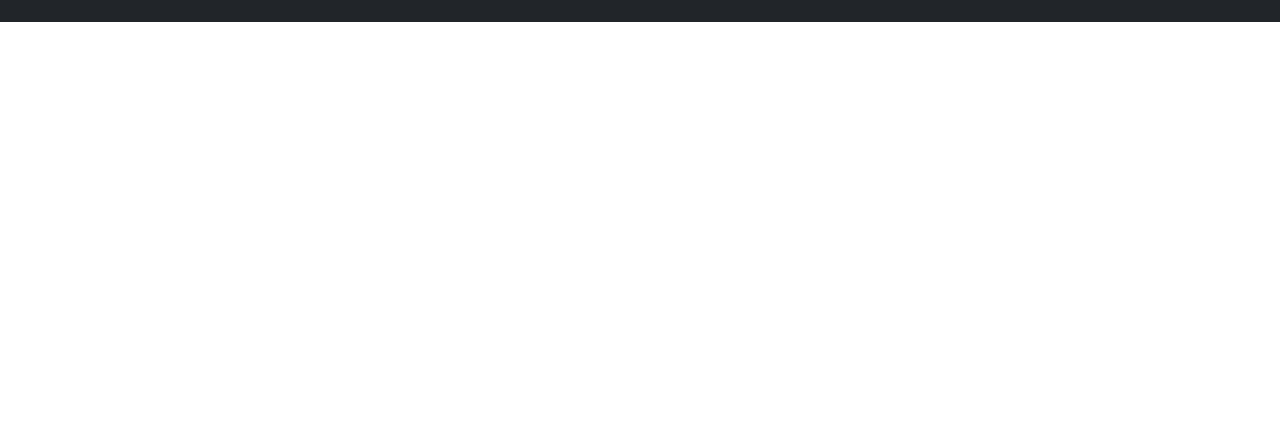
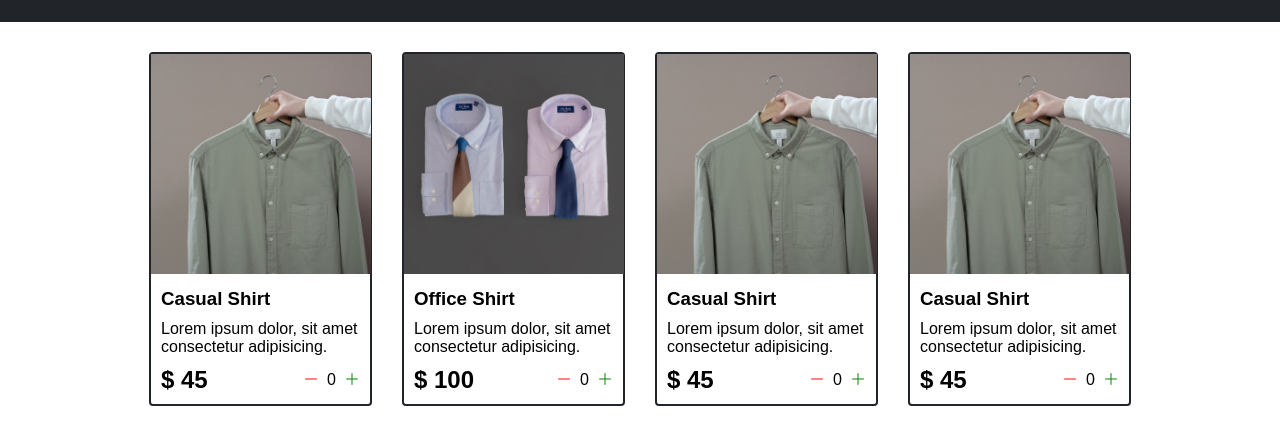
Before and after one commit to Solpooh/-, a plain HTML site: page index.html in a window 1280 px wide. Shown: the part 72-516 px from the top of the page. Drawn offline with nearby package versions, Linux system fonts and the light colour scheme.

Commit message:
[feat] 상품메뉴만들기(HTML, CSS)

```diff
--- a/index.html
+++ b/index.html
@@ -15,6 +15,69 @@
             <div class="cartAmount">0</div>
         </div>
     </div>
+
+    <div class="shop" id="shop">
+        <div class="item">
+            <img width="220" src="images/img-1.jpg" alt="">
+            <div class="details">
+                <h3>Casual Shirt</h3>
+                <p>Lorem ipsum dolor, sit amet consectetur adipisicing.</p>
+                <div class="price-quantity">
+                    <h2>$ 45</h2>
+                    <div class="buttons">
+                        <i class="bi bi-dash-lg"></i>
+                        <div class="quantity">0</div>
+                        <i class="bi bi-plus-lg"></i>
+                    </div>
+                </div>
+            </div>
+        </div>
+        <div class="item">
+            <img width="220" src="images/img-2.jpg" alt="">
+            <div class="details">
+                <h3>Office Shirt</h3>
+                <p>Lorem ipsum dolor, sit amet consectetur adipisicing.</p>
+                <div class="price-quantity">
+                    <h2>$ 100</h2>
+                    <div class="buttons">
+                        <i class="bi bi-dash-lg"></i>
+                        <div class="quantity">0</div>
+                        <i class="bi bi-plus-lg"></i>
+                    </div>
+                </div>
+            </div>
+        </div>
+        <div class="item">
+            <img width="220" src="images/img-1.jpg" alt="">
+            <div class="details">
+                <h3>Casual Shirt</h3>
+                <p>Lorem ipsum dolor, sit amet consectetur adipisicing.</p>
+                <div class="price-quantity">
+                    <h2>$ 45</h2>
+                    <div class="buttons">
+                        <i class="bi bi-dash-lg"></i>
+                        <div class="quantity">0</div>
+                        <i class="bi bi-plus-lg"></i>
+                    </div>
+                </div>
+            </div>
+        </div>
+        <div class="item">
+            <img width="220" src="images/img-1.jpg" alt="">
+            <div class="details">
+                <h3>Casual Shirt</h3>
+                <p>Lorem ipsum dolor, sit amet consectetur adipisicing.</p>
+                <div class="price-quantity">
+                    <h2>$ 45</h2>
+                    <div class="buttons">
+                        <i class="bi bi-dash-lg"></i>
+                        <div class="quantity">0</div>
+                        <i class="bi bi-plus-lg"></i>
+                    </div>
+                </div>
+            </div>
+        </div>
+    </div>
 </body>
 <script src="main.js"></script>
 </html>
--- a/style.css
+++ b/style.css
@@ -18,6 +18,7 @@ body {
     background-color: #212529;
     color: white;
     padding: 25px 60px;
+    margin-bottom: 30px;
 }
 
 .cart {
@@ -39,3 +40,60 @@ body {
     padding: 3px;
     border-radius: 3px;
 }
+
+/**
+* ! Shop items style
+**/
+
+.shop {
+    display: grid;
+    grid-template-columns: repeat(4, 223px);
+    gap: 30px;
+    justify-content: center;
+}
+
+@media (max-width: 1000px) {
+    .shop {
+        grid-template-columns: repeat(2, 223px);
+    }
+}
+
+@media (max-width: 500px) {
+    .shop {
+        grid-template-columns: repeat(1, 223px);
+    }
+}
+
+.item {
+    border: 2px solid #212529;
+    border-radius: 4px;
+}
+
+.details {
+    display: flex;
+    flex-direction: column;
+    padding: 10px;
+    gap: 10px;
+}
+
+.price-quantity {
+    display: flex;
+    flex-direction: row;
+    justify-content: space-between;
+    align-items: center;
+}
+
+.buttons {
+    display: flex;
+    flex-direction: row;
+    gap: 8px;
+    font-size: 16px;
+}
+
+.bi-dash-lg {
+    color: red;
+}
+
+.bi-plus-lg {
+    color: green;
+}
```
